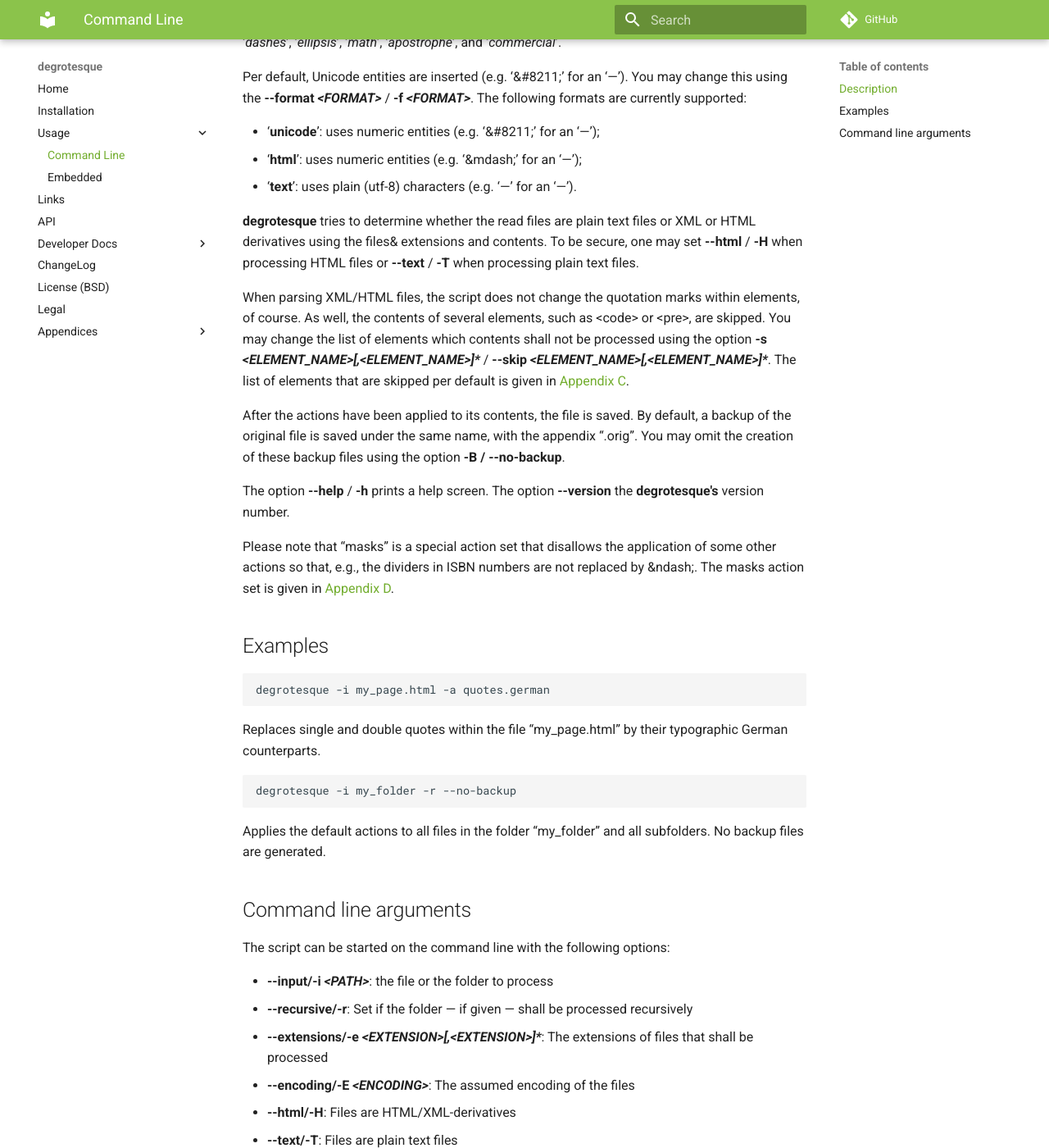
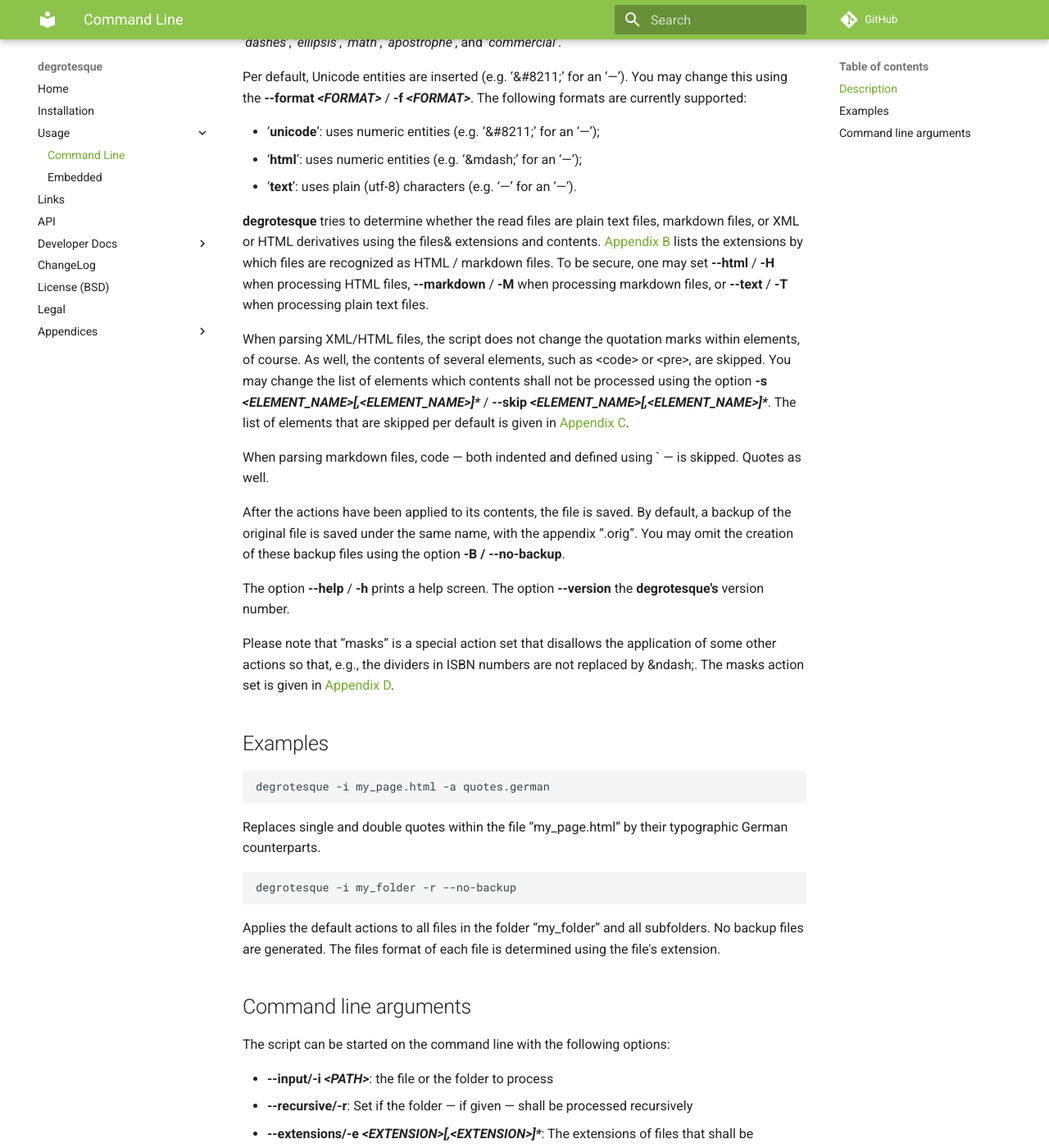
Before and after one commit to dkrajzew/degrotesque, an MkDocs documentation site: the page built from docs/mkdocs/cmd.md, in a window 1280 px wide and 1400 px high, scrolled down 596 px. Shown: the whole window at 82% size. Built offline with MkDocs 1.6.1 and Material for MkDocs 9.7.7, drawn with Linux system fonts in a browser that asks for light colours; comment, search, counter and statistics services are not loaded; some of the changed text lies outside the part shown.

Commit message:
adding markdown support

````diff
--- a/docs/mkdocs/cmd.md
+++ b/docs/mkdocs/cmd.md
@@ -20,9 +20,11 @@ Per default, Unicode entities are inserted (e.g. &#8216;&amp;#8211;&#8217; for a
 * &#8216;__text__&#8217;: uses plain (utf-8) characters (e.g. &#8216;—&#8217; for an &#8216;&mdash;&#8217;).
 
 
-__degrotesque__ tries to determine whether the read files are plain text files or XML or HTML derivatives using the files&amp; extensions and contents. To be secure, one may set __--html__ / __-H__ when processing HTML files or __--text__ / __-T__ when processing plain text files.
+__degrotesque__ tries to determine whether the read files are plain text files, markdown files, or XML or HTML derivatives using the files&amp; extensions and contents. [Appendix B](appendixB.md) lists the extensions by which files are recognized as HTML / markdown files. To be secure, one may set __--html__ / __-H__ when processing HTML files, __--markdown__ / __-M__ when processing markdown files, or __--text__ / __-T__ when processing plain text files.
 
 When parsing XML/HTML files, the script does not change the quotation marks within elements, of course. As well, the contents of several elements, such as &lt;code&gt; or &lt;pre&gt;, are skipped. You may change the list of elements which contents shall not be processed using the option __-s _&lt;ELEMENT_NAME&gt;[,&lt;ELEMENT_NAME&gt;]*___ / __--skip _&lt;ELEMENT_NAME&gt;[,&lt;ELEMENT_NAME&gt;]\*___. The list of elements that are skipped per default is given in [Appendix C](appendixC.md).
+
+When parsing markdown files, code &mdash; both indented and defined using ` &mdash; is skipped. Quotes as well.
 
 After the actions have been applied to its contents, the file is saved. By default, a backup of the original file is saved under the same name, with the appendix &ldquo;.orig&rdquo;. You may omit the creation of these backup files using the option __-B / --no-backup__.
 
@@ -43,7 +45,7 @@ Replaces single and double quotes within the file &ldquo;my_page.html&rdquo; by
 degrotesque -i my_folder -r --no-backup
 ```
 
-Applies the default actions to all files in the folder &ldquo;my_folder&rdquo; and all subfolders. No backup files are generated.
+Applies the default actions to all files in the folder &ldquo;my_folder&rdquo; and all subfolders. No backup files are generated. The files format of each file is determined using the file&apos;s extension.
 
 
 Command line arguments
@@ -57,6 +59,7 @@ The script can be started on the command line with the following options:
 * __--encoding/-E _&lt;ENCODING&gt;___: The assumed encoding of the files
 * __--html/-H__: Files are HTML/XML-derivatives
 * __--text/-T__: Files are plain text files
+* __--markdown/-M__: Files are markdown files
 * __--format/-f _&lt;FORMAT&gt;___: Define the format of the replacements [&#8216;_html_&#8217;, &#8216;_unicode_&#8217;, &#8216;_text_&#8217;]
 * __--no-backup/-B__: Set if no backup files shall be generated
 * __--skip/-s _&lt;ELEMENT_NAME&gt;[,&lt;ELEMENT_NAME&gt;]*___: Elements which contents shall not be changed
````
Also changed, not shown: docs/mkdocs/appendixB.md (+11 -1 lines), docs/mkdocs/changes.md (+2 -1 lines), docs/mkdocs/index.md (+3 -4 lines).
